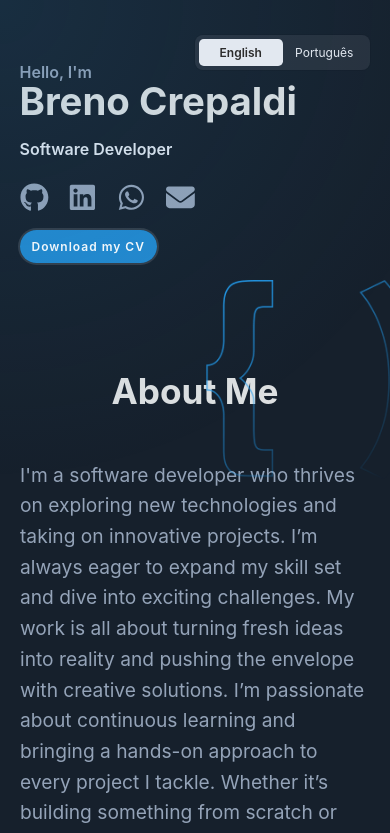
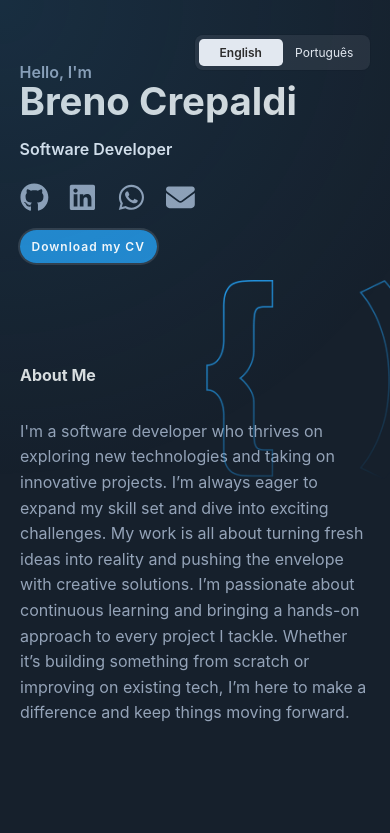
Before and after one commit to brenocrepaldi/portfolio, a React (Vite) app: page / in a window 390 px wide. Shown: the top 833 px of the page. Built offline with nearby package versions, Linux system fonts and the light colour scheme.

Commit message:
adds responsive style to about section

```diff
--- a/src/components/about/css/index.css
+++ b/src/components/about/css/index.css
@@ -14,3 +14,20 @@
 	padding: 20px;
 	font-size: 1.2em;
 }
+
+@media (max-width: 700px) {
+	.about-container {
+		align-items: flex-start;
+		gap: 10px;
+	}
+
+	.about-container > h2 {
+		padding-left: 20px;
+		font-size: 1em;
+	}
+
+	.about-container > p {
+		padding: 20px;
+		font-size: 1em;
+	}
+}
```
